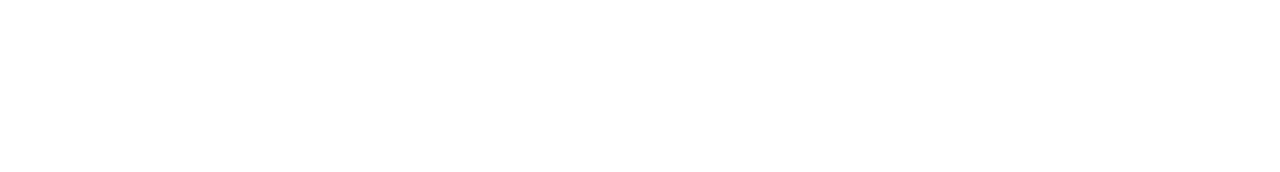
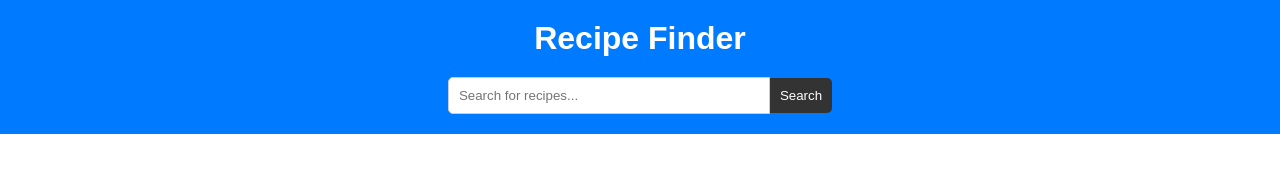
Before and after one commit to Stephen-Garcia/RecipeProject, a plain HTML site: page index.html in a window 1280 px wide. Drawn offline with Linux system fonts and the light colour scheme.

Commit message:
Html and css base code

```diff
--- a/assets/css/style.css
+++ b/assets/css/style.css
@@ -1 +1,43 @@
-/* css incoming */
+body {
+    font-family: Arial, sans-serif;
+    margin: 0;
+    padding: 0;
+}
+
+header {
+    background-color: #007BFF;
+    color: white;
+    padding: 20px;
+    text-align: center;
+}
+
+h1 {
+    margin: 0;
+}
+
+.search-bar {
+    margin-top: 20px;
+    display: flex;
+    justify-content: center;
+    align-items: center;
+}
+
+#searchInput {
+    padding: 10px;
+    width: 300px;
+    border: 1px solid #ccc;
+    border-radius: 5px 0 0 5px;
+}
+
+button {
+    padding: 10px;
+    background-color: #333;
+    color: white;
+    border: none;
+    border-radius: 0 5px 5px 0;
+    cursor: pointer;
+}
+
+main {
+    padding: 20px;
+}
--- a/index.html
+++ b/index.html
@@ -3,9 +3,23 @@
 <head>
     <meta charset="UTF-8">
     <meta name="viewport" content="width=device-width, initial-scale=1.0">
-    <title>Document</title>
+    <title>Recipe Finder</title>
+    <link rel="stylesheet" href="assets/css/style.css">
 </head>
 <body>
+    <header>
+        <h1>Recipe Finder</h1>
+        <div class="search-bar">
+            <input type="text" id="searchInput" placeholder="Search for recipes...">
+            <button onclick="searchRecipes()">Search</button>
+        </div>
+    </header>
 
+    <main>
+        <div id="recipeList">
+        </div>
+    </main>
+
+    <script src="assets/js/sceipt.js"></script>
 </body>
 </html>
```
